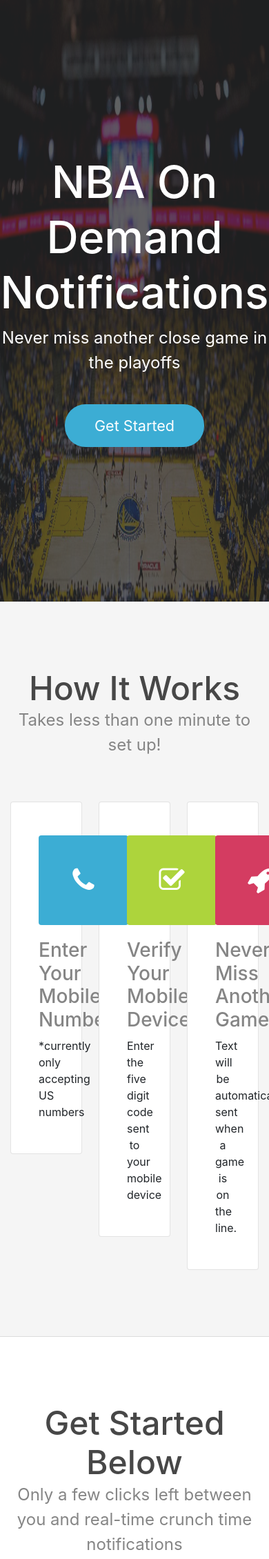
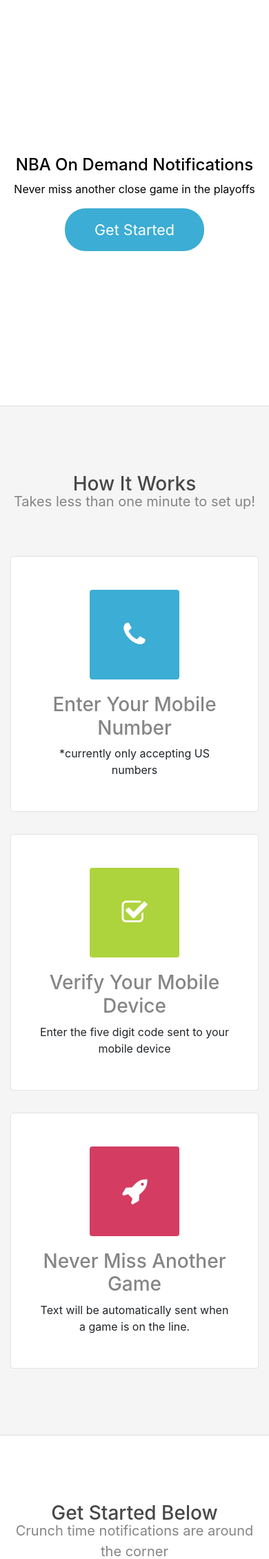
Before and after one commit to neelparekh/ExcitingNBAGames, a Flask app: page / in a window 390 px wide; the page is wider, and only the part inside the window is pictured. Shown: the part 56-2316 px from the top of that part at 69% size. Run offline with Flask 2, Linux system fonts and the light colour scheme; some libraries are stand-ins or nearby versions.

Commit message:
css mobile and raise threshold

```diff
--- a/app.py
+++ b/app.py
@@ -201,7 +201,7 @@
     '''
     print(f'Checked for newly exciting games: {datetime.now()}')
     triggers = {
-        'score_diff': 10, # int
+        'score_diff': 15, # int
         'time': '6:00', # str (e.g. '05:00' is 5 mins remaining)
         'quarter': 4, # int (note that 5 is OT, 6 is 2OT)
         }
@@ -244,7 +244,7 @@
 
 if __name__ == "__main__":
     scheduler = BackgroundScheduler()
-    scheduler.add_job(update_users, CronTrigger.from_crontab('* 15-23 * * *'), timezone=pytz.timezone('US/Pacific'))
+    scheduler.add_job(update_users, CronTrigger.from_crontab('* 11-23 * * *'), timezone=pytz.timezone('US/Pacific'))
     # scheduler.add_job(refresh_games_db, 'interval', days=1, start_date='2020-09-10 00:00:00')
     scheduler.start()
-    app.run()
+    app.run(debug=True)
--- a/templates/home.html
+++ b/templates/home.html
@@ -17,21 +17,21 @@
         <p>Takes less than one minute to set up!</p>
       </header>
       <div class="row 150%">
-        <div class="4u 12u$(medium)">
+        <div class="col-md-4 col-sm-12">
           <section class="box">
             <i class="icon big rounded color1 fa-phone"></i>
             <h3>Enter Your Mobile Number</h3>
             <p>*currently only accepting US numbers</p>
           </section>
         </div>
-        <div class="4u 12u$(medium)">
+        <div class="col-md-4 col-sm-12">
           <section class="box">
             <i class="icon big rounded color9 fa-check-square-o"></i>
             <h3>Verify Your Mobile Device</h3>
             <p>Enter the five digit code sent to your mobile device</p>
           </section>
         </div>
-        <div class="4u$ 12u$(medium)">
+        <div class="col-md-4 col-sm-12">
           <section class="box">
             <i class="icon big rounded color6 fa-rocket"></i>
             <h3>Never Miss Another Game</h3>
@@ -45,7 +45,7 @@
     <div class="container">
       <header class="major">
         <h2 >Get Started Below</h2>
-        <p>Only a few clicks left between you and real-time crunch time notifications</p>
+        <p>Crunch time notifications are around the corner</p>
       </header>
       {% with verify = get_flashed_messages(category_filter=["verify"]) %}
         {% if verify %}
--- a/templates/layout.html
+++ b/templates/layout.html
@@ -3,7 +3,7 @@
   <head>
     <!-- Required meta tags -->
     <meta charset="utf-8">
-    <meta name="viewport" content="width=device-width, initial-scale=1, shrink-to-fit=no">
+    <meta name="viewport" content="width=device-width, initial-scale=1">
 
     <link rel="shortcut icon" href="{{ url_for('static', filename='img/favicon.ico') }}">
     <!-- Bootstrap CSS -->
@@ -39,6 +39,7 @@
               <h3>Made by two guys bored during quarantine</h3>
               <ul class="unstyled">
                 <li><a href="#">Please don't ban us Adam Silver</a></li>
+                <li>Current threshold: 10 point game with less than 6 minutes left</li>
               </ul>
             </section>
           </div>
--- a/templates/static/css/style.css
+++ b/templates/static/css/style.css
@@ -1068,6 +1068,58 @@
 			margin-bottom: 1.75em;
 		}
 
+		@media screen and (max-width: 1000px) {
+		  #banner {
+				background-image: none;
+				color: #000000;
+				padding: 14em 0em 14em;
+				text-align: center;
+		  }
+
+			#banner h2 {
+				color: #000000;
+				font-size: 1.5em;
+				line-height: 1.25em;
+				padding: 0;
+			}
+
+			#banner p {
+				color: #000000;
+				font-size: 1em;
+				margin-bottom: 1em;
+			}
+
+			header.major h2 {
+				font-size: 1.75em;
+				margin-bottom: 0.5em;
+			}
+
+			header.major p {
+				font-size: 1.25em;
+			}
+
+			#getstarted .toast {
+			  position: absolute;
+				top: 0;
+			 	left: 0;
+				margin-left: 10px;
+				width: 100%;
+				max-height: 150px;
+			}
+		}
+		@media screen and (min-width: 1000px) {
+			#getstarted .toast {
+			  position: absolute;
+			 	bottom: 0;
+				right: 0;
+				margin-right: 7px;
+				margin-bottom: 7px;
+			  min-height: 100px;
+			  min-width: 5%;
+				max-width: 20%;
+			}
+		}
+
 /* Wrapper */
 
 	.wrapper {
@@ -1233,16 +1285,7 @@
 		#getstarted {
 			position: relative;
 		}
-		#getstarted .toast {
-		  position: absolute;
-		 	bottom: 0;
-			right: 0;
-			margin-right: 7px;
-			margin-bottom: 7px;
-		  min-height: 100px;
-		  min-width: 5%;
-			max-width: 20%;
-		}
+
 
 		.error-toast {
 		  color: red!important;
```
Also changed, not shown: templates/static/img/bannerbackgroundmobile.jpg (added), templates/static/img/bokeh_car_lights_bg.jpg (deleted), templates/static/img/pic02.jpg (deleted), templates/static/img/pic03.jpg (deleted), templates/static/img/pic04.jpg (deleted), templates/static/img/pic07.jpg (deleted), templates/static/img/pic08.jpg (deleted), templates/static/img/profile_placeholder.gif (deleted).
